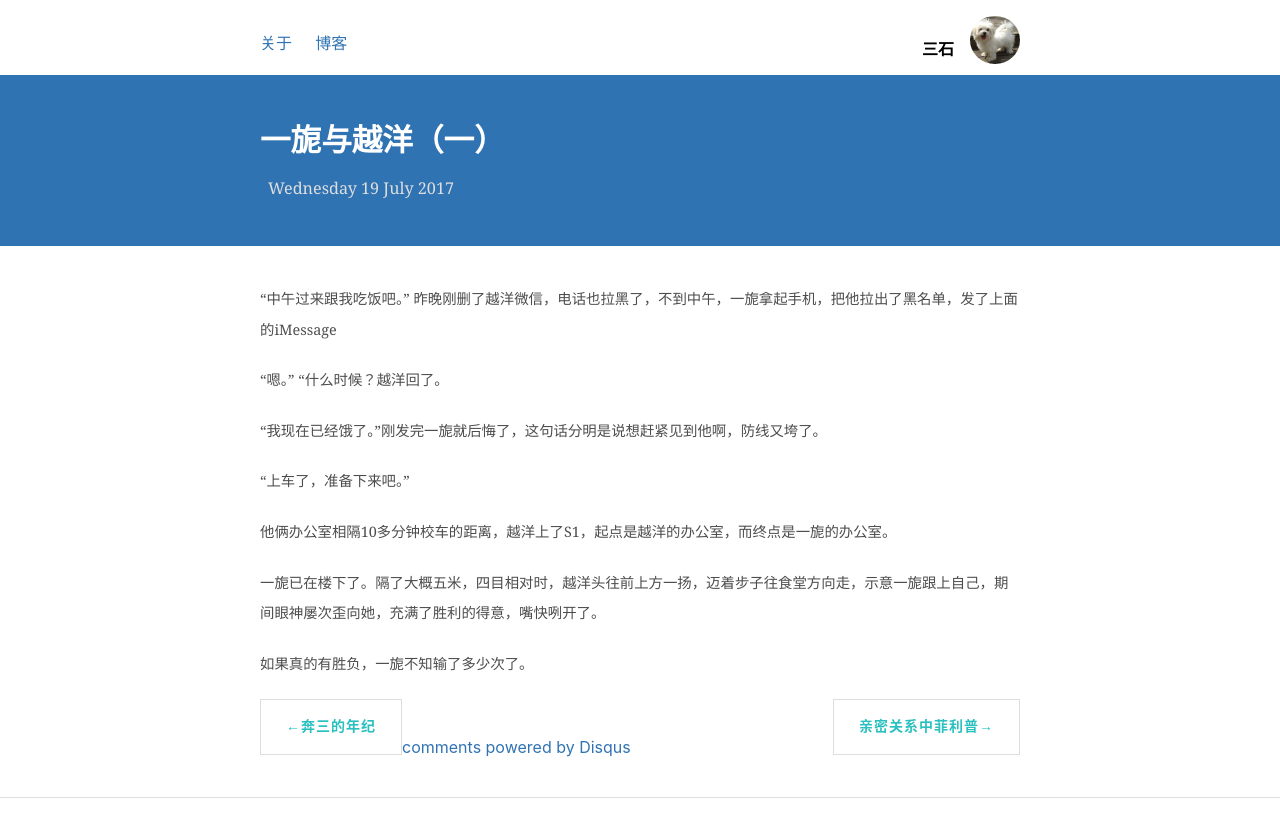
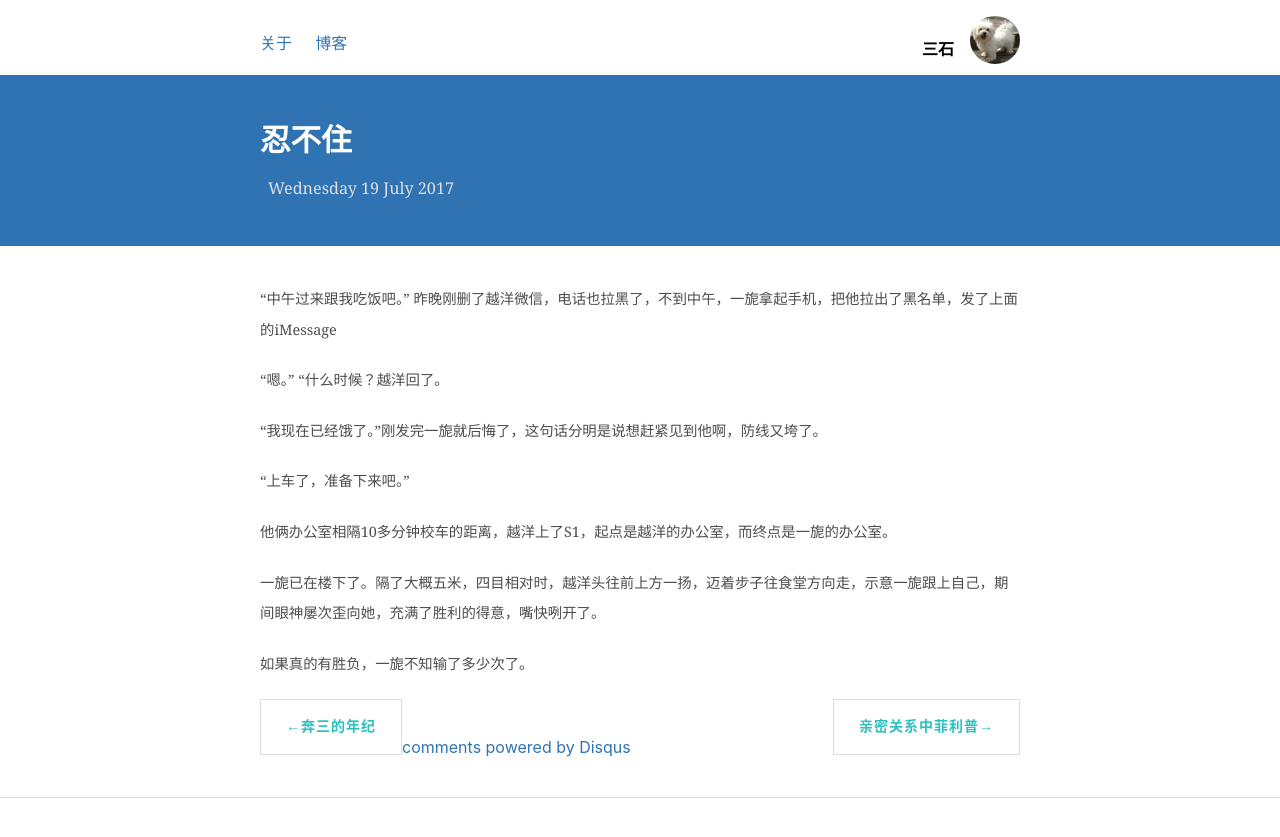
Before and after one commit to shirleysteve/1, a Jekyll site: the page built from _posts/2017-07-19-忍不住.md, in a window 1280 px wide. Shown: the top 837 px of the page. Built offline with Jekyll 4.4.1, drawn with Linux system fonts in a browser that asks for light colours; nearby versions of some CDN libraries; comment, search, counter and statistics services are not loaded.

Commit message:
Update 2017-07-19-忍不住.md

```diff
--- a/_posts/2017-07-19-忍不住.md
+++ b/_posts/2017-07-19-忍不住.md
@@ -1,7 +1,7 @@
 ---
 layout: post
 
-title: 一旎与越洋（一）
+title: 忍不住
 ---
 “中午过来跟我吃饭吧。” 昨晚刚删了越洋微信，电话也拉黑了，不到中午，一旎拿起手机，把他拉出了黑名单，发了上面的iMessage
 
```
